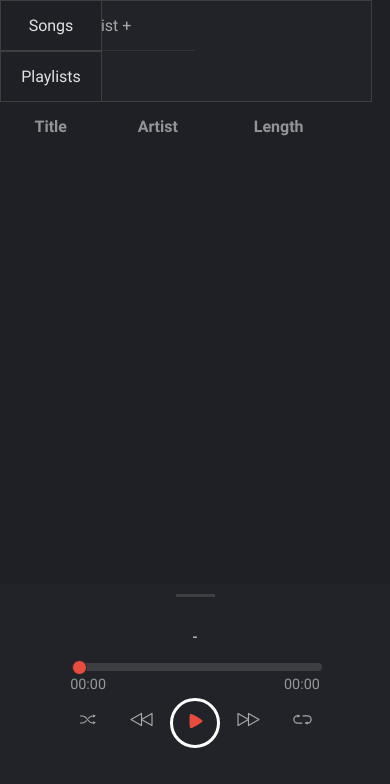
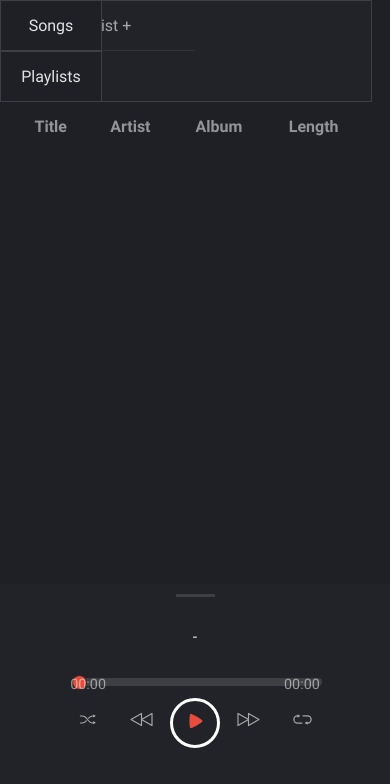
Before and after one commit to Doc-debug/webprog, a PHP site: page /playlists.html in a window 390 px wide. Shown: the part 60-844 px from the top of the page. Run offline with PHP 8.4, Linux system fonts and the light colour scheme; lists and menus that the app fills with data are empty.

Commit message:
created extra module for songtable updated css TOC

```diff
--- a/CSS/playlist.css
+++ b/CSS/playlist.css
@@ -4,9 +4,14 @@
 */
 
 /* Table of Contents
-Constants          - variable declaration for colors
-Styling            - individual content styling
-    Player         - music player controls
+Constants           - variable declaration for colors
+Styling             - individual content styling
+    Content         - the main content (without the player)
+    Header          - the header containing navbar and searchbar
+    Content cont    - the container holding the playlist list and the playlist songlist
+    Playlist list   - a list displaying all playlists
+    Pl songlist     - a table containing songs from a selected playlist
+    Layout mobile   - media query for small screens to realign content
 */
 
 /* ========== CONSTANTS ============= */
@@ -25,7 +30,7 @@ Styling            - individual content styling
     --border-r: 5px;
 }
 
-/* ===== CONTENT (with navbar) ====== */
+/* ========== CONTENT =============== */
 
 #content {
     height: calc(100vh - 100px);
@@ -118,50 +123,10 @@ Styling            - individual content styling
 }
 
 /* ========== PLAYLIST SONG LIST ==== */
-#playlist-songs {
+#table-container {
     width: calc(100% - 60px);
     overflow: scroll;
 }
-
-#table-container {
-    overflow: scroll;
-}
-#playlist-song-table {
-    margin: 0 auto;
-    width: 90%;
-    max-width: 1000px;
-    text-align: left;
-    border-collapse: collapse;
-    overflow: scroll;
-}
-#playlist-song-table th {
-    color: text;
-    opacity: var(--op-m);
-    padding: 15px;
-    cursor: pointer;
-}
-#playlist-song-table td {
-    padding: 15px;
-    border-top: solid var(--bg-tertionary) 1px;
-}
-@media only screen and (max-width: 1000px) {
-    #playlist-song-table td:nth-child(4),
-    #playlist-song-table th:nth-child(4) {
-        display: none;
-    }
-}
-
-@media only screen and (max-width: 700px) {
-    #playlist-song-table td:nth-child(3),
-    #playlist-song-table th:nth-child(3) {
-        display: none;
-    }
-}
-#songSlider {
-    position: relative;
-    top: -15px;
-}
-
 /* ========== LAYOUT MOBILE ========= */
 
 @media only screen and (max-width: 700px) {
@@ -187,7 +152,7 @@ Styling            - individual content styling
         display: none;
     }
 
-    #playlist-songs {
+    #table-container {
         width: 100%;
         overflow: scroll;
     }
--- /dev/null
+++ b/CSS/songtable.css
@@ -0,0 +1,60 @@
+/**
+* @author Gruppe 8
+* @version 1.0
+*/
+
+/* Table of Contents
+Constants           - variable declaration for colors
+Song list           - styling for the song table
+*/
+
+/* ========== CONSTANTS ============= */
+
+:root {
+    --bg-primary: #1e2025;
+    --bg-secondary: #212328;
+    --bg-tertionary: #3e3f42;
+    --text: #ffffffde;
+    --contrast: #e74c3c;
+    --border-r: 5px;
+
+    --op-h: 87%;
+    --op-m: 60%;
+    --op-d: 38%;
+    --border-r: 5px;
+}
+
+/* ========== SONG LIST ============= */
+#table-container {
+    height: calc(100% - 60px);
+    overflow: scroll;
+}
+#song-table {
+    margin: 0 auto;
+    width: 90%;
+    max-width: 1000px;
+    text-align: left;
+    border-collapse: collapse;
+}
+#song-table th {
+    opacity: var(--op-m);
+    padding: 15px;
+    cursor: pointer;
+}
+#song-table td {
+    padding: 15px;
+    border-top: solid var(--bg-tertionary) 1px;
+}
+@media only screen and (max-width: 1000px) {
+    #song-table td:nth-child(4),
+    #song-table th:nth-child(4) {
+        display: none;
+    }
+}
+
+@media only screen and (max-width: 700px) {
+    #playlist-song-table td:nth-child(3),
+    #playlist-song-table th:nth-child(3) {
+        display: none;
+    }
+}
--- a/player.html
+++ b/player.html
@@ -23,6 +23,12 @@
             type="text/css"
             media="screen"
             href="css/musicplayer.css"
+        />
+        <link
+            rel="stylesheet"
+            type="text/css"
+            media="screen"
+            href="css/songtable.css"
         />
         <script type="module" src="/js/player.js"></script>
     </head>
--- a/playlists.html
+++ b/playlists.html
@@ -23,6 +23,12 @@
             type="text/css"
             media="screen"
             href="css/musicplayer.css"
+        />
+        <link
+            rel="stylesheet"
+            type="text/css"
+            media="screen"
+            href="css/songtable.css"
         />
         <script type="module" src="/js/playlist.js"></script>
     </head>
@@ -64,8 +70,8 @@
                     </a>
                     <div id="playlist-list-container"></div>
                 </div>
-                <div id="playlist-songs">
-                    <table id="playlist-song-table">
+                <div id="table-container">
+                    <table id="song-table">
                         <thead>
                             <tr>
                                 <th onclick="sortTag('title')">Title</th>
```
Also changed, not shown: CSS/default.css (+8 -4 lines), CSS/player.css (+3 -36 lines).
